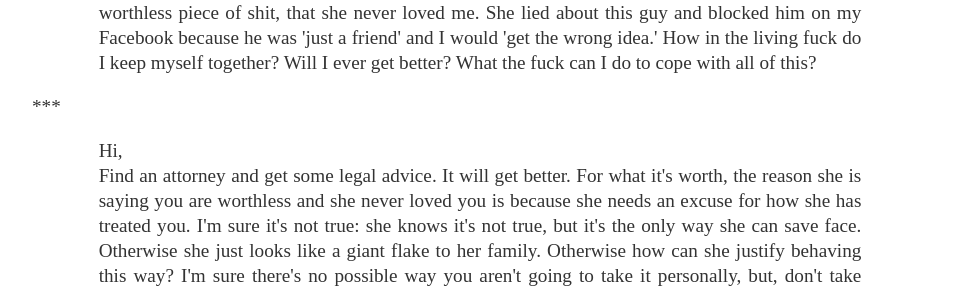
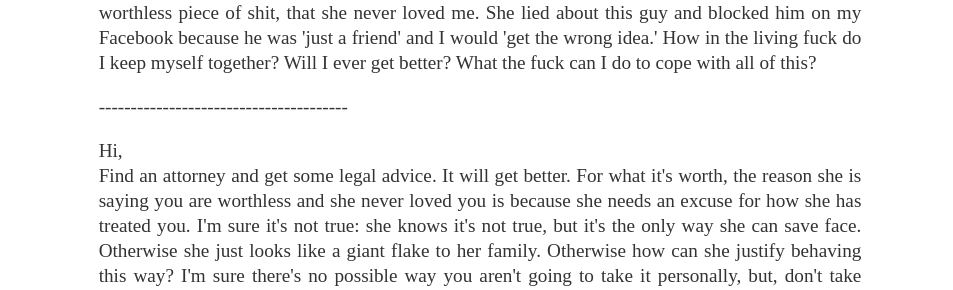
Before and after one commit to Pinelife/pinelife.github.io, a Jekyll site: the page built from Hellhole/Room2.html, in a window 1280 px wide. Shown: the part 1020-1310 px from the top of the page, without its empty margins (160-1113 px from the left). Built offline with Jekyll 4.4.1, drawn with Linux system fonts in a browser that asks for light colours.

Commit message:
Update Room2.html

```diff
--- a/Hellhole/Room2.html
+++ b/Hellhole/Room2.html
@@ -44,8 +44,9 @@ title: Pinelife
   and care about go from saying I love you to saying that I am a worthless piece of shit, that she never loved me. She lied about
   this guy and blocked him on my Facebook because he was 'just a friend' and I would 'get the wrong idea.' How in the living fuck do
   I keep myself together? Will I ever get better? What the fuck can I do to cope with all of this?</p>
-<p>***</p>
-
+<p style="text-align:justify" class="indented">
+---------------------------------------
+</p>
 <p style="text-align:justify" class="indented">
   Hi, <br/>
   Find an attorney and get some legal advice. It will get better. For what it's worth, the reason she is saying you are worthless and
```
